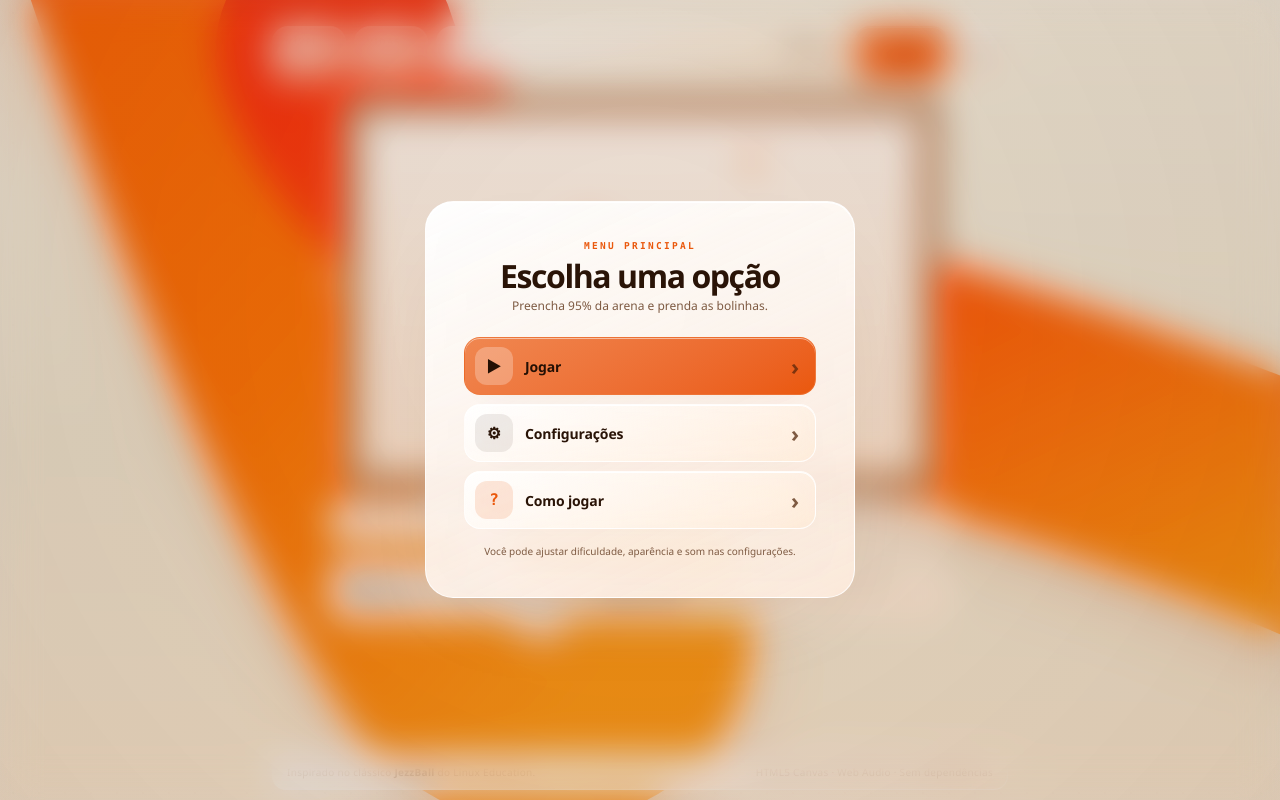
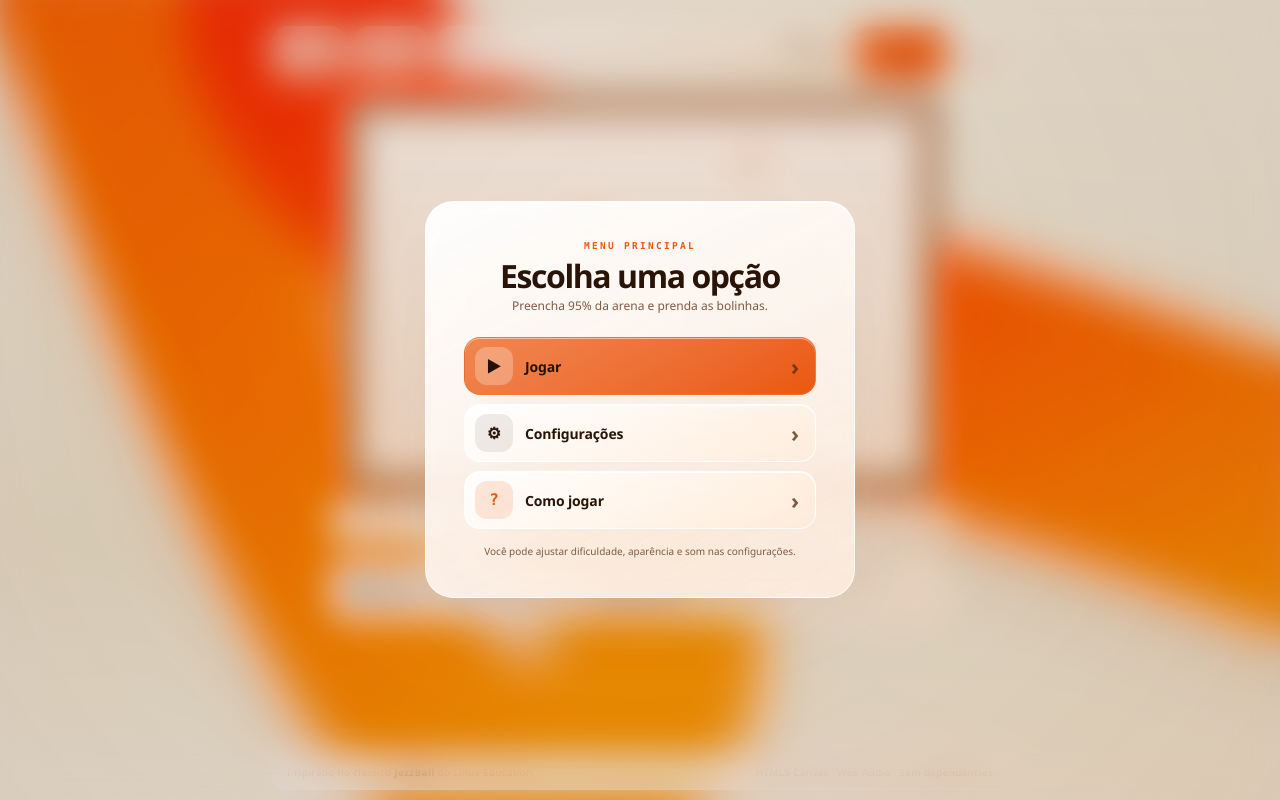
Before and after one commit to Xolotzx/Ball-JUMP, a plain HTML site: page index.html in a window 1280 px wide. Drawn offline with Linux system fonts and the light colour scheme.

Commit message:
Blur light background and shift dark orange right

```diff
--- a/index.html
+++ b/index.html
@@ -34,8 +34,8 @@
     margin:0; font-family:var(--font); color:var(--text);
     background:var(--page);
     background-image:
-      radial-gradient(760px 440px at 8% -12%, var(--glow), transparent 66%),
-      linear-gradient(180deg, var(--page) 0%, var(--page-2) 56%, var(--page-glow) 100%);
+      radial-gradient(72% 52% at 96% 108%, var(--page-glow), transparent 72%),
+      linear-gradient(180deg, var(--page) 0%, var(--page-2) 68%, var(--page) 100%);
     background-attachment:fixed; min-height:100dvh;
     display:flex; flex-direction:column; overflow-x:hidden;
     transition:background-color .4s;
@@ -54,8 +54,9 @@
   }
   .wave-bg svg{display:block;width:100%;height:100%}
   .ribbon-bg{
-    position:fixed; inset:0; z-index:0; pointer-events:none; overflow:hidden;
+    position:fixed; inset:-4%; z-index:0; pointer-events:none; overflow:hidden;
     opacity:0; visibility:hidden;
+    filter:blur(18px) saturate(115%);
     transition:opacity .5s,visibility .5s;
   }
   .ribbon-bg svg{display:block;width:100%;height:100%}
@@ -464,7 +465,7 @@
 </head>
 <body>
 <div class="wave-bg" aria-hidden="true">
-  <svg viewBox="0 0 1600 1000" preserveAspectRatio="xMidYMax slice" focusable="false">
+  <svg viewBox="0 0 1600 1000" preserveAspectRatio="xMaxYMax slice" focusable="false">
     <defs>
       <linearGradient id="wg1" x1="0" y1="1" x2="1" y2="0">
         <stop offset="0" stop-color="#ff3d00"/>
```
Also changed, not shown: context/manifest.json, 7 other files.
